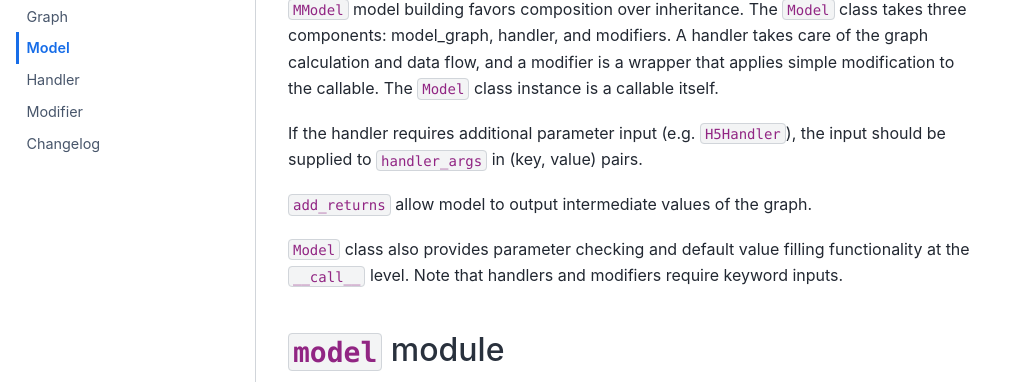
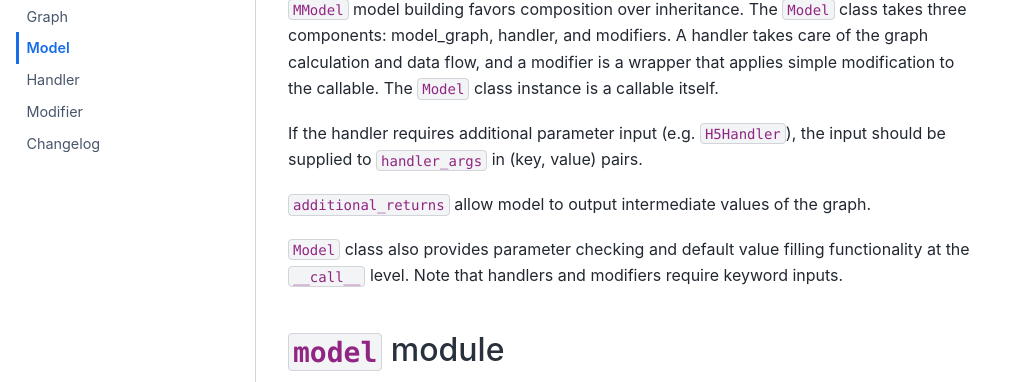
Before and after one commit to Marohn-Group/mmodel, a Sphinx documentation site: the page built from docs/model.rst, in a window 1280 px wide, cut to the strip 239-621 px from the top of the page. Shown: the whole strip, without its empty margins (0-1016 px from the left). Built offline with Sphinx 7.4.7 and the Sphinx Book theme 1.1.4, drawn with Linux system fonts in a browser that asks for light colours.

Commit message:
fix typos

```diff
--- a/README.rst
+++ b/README.rst
@@ -57,7 +57,7 @@ To create a nonlinear model that has the end result of
     >>> example_func(2, 5, 3) # (5 + 3)log(5 + 3, 2)
     24.0
 
-The resulting `example_func` is a callable.
+The resulting ``example_func`` is a callable.
 
 One key feature of ``mmodel`` is modifiers, which modifies callables post
 definition. To loop the "base" parameter
--- a/docs/model.rst
+++ b/docs/model.rst
@@ -14,7 +14,7 @@ to the callable. The ``Model`` class instance is a callable itself.
 If the handler requires additional parameter input (e.g. ``H5Handler``),
 the input should be supplied to ``handler_args`` in (key, value) pairs.
 
-``add_returns`` allow model to output intermediate values of the graph.
+``additional_returns`` allow model to output intermediate values of the graph.
 
 ``Model`` class also provides parameter checking and default value
 filling functionality at the ``__call__`` level. Note that handlers
```
Also changed, not shown: other parts of README.rst (+1 -1 lines).
